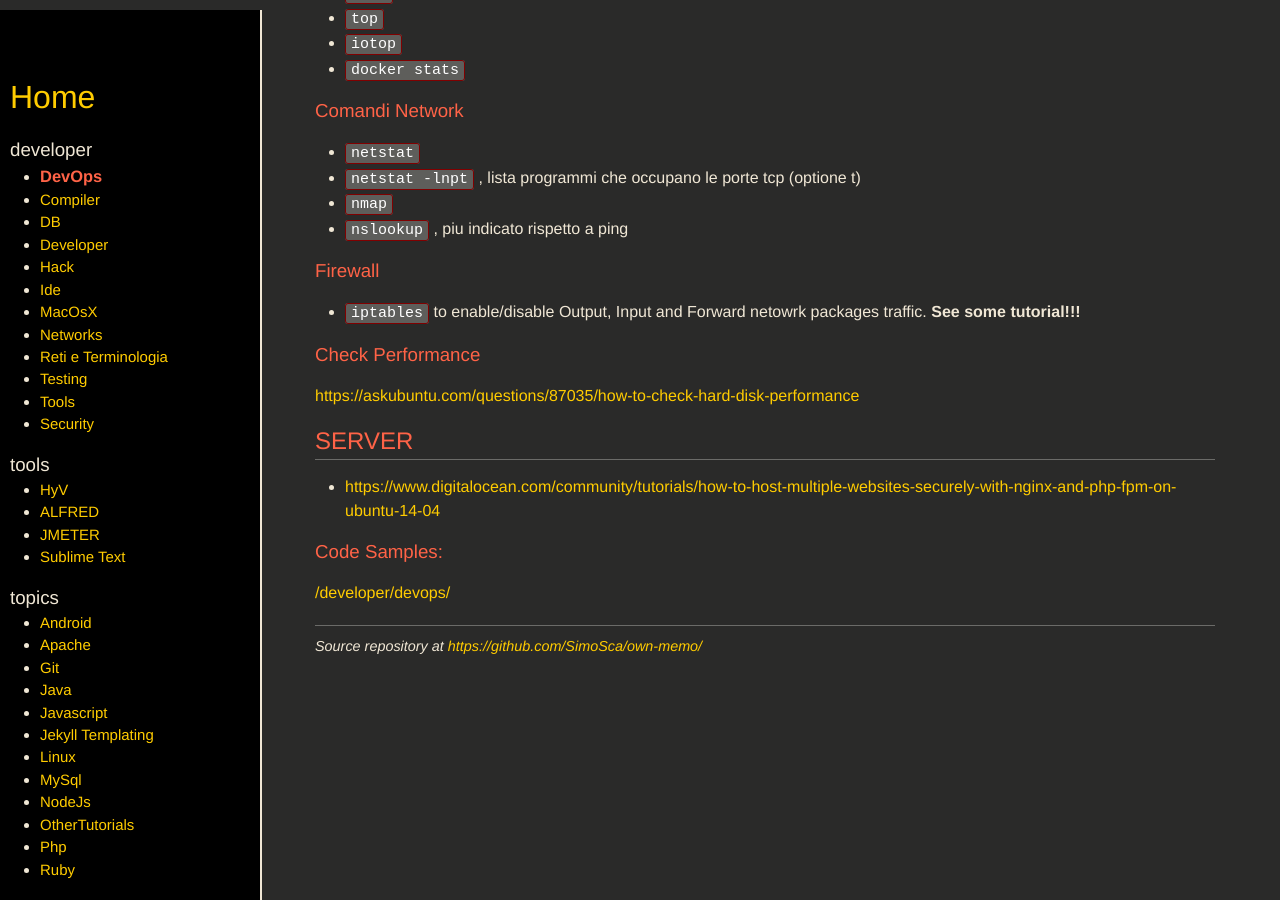
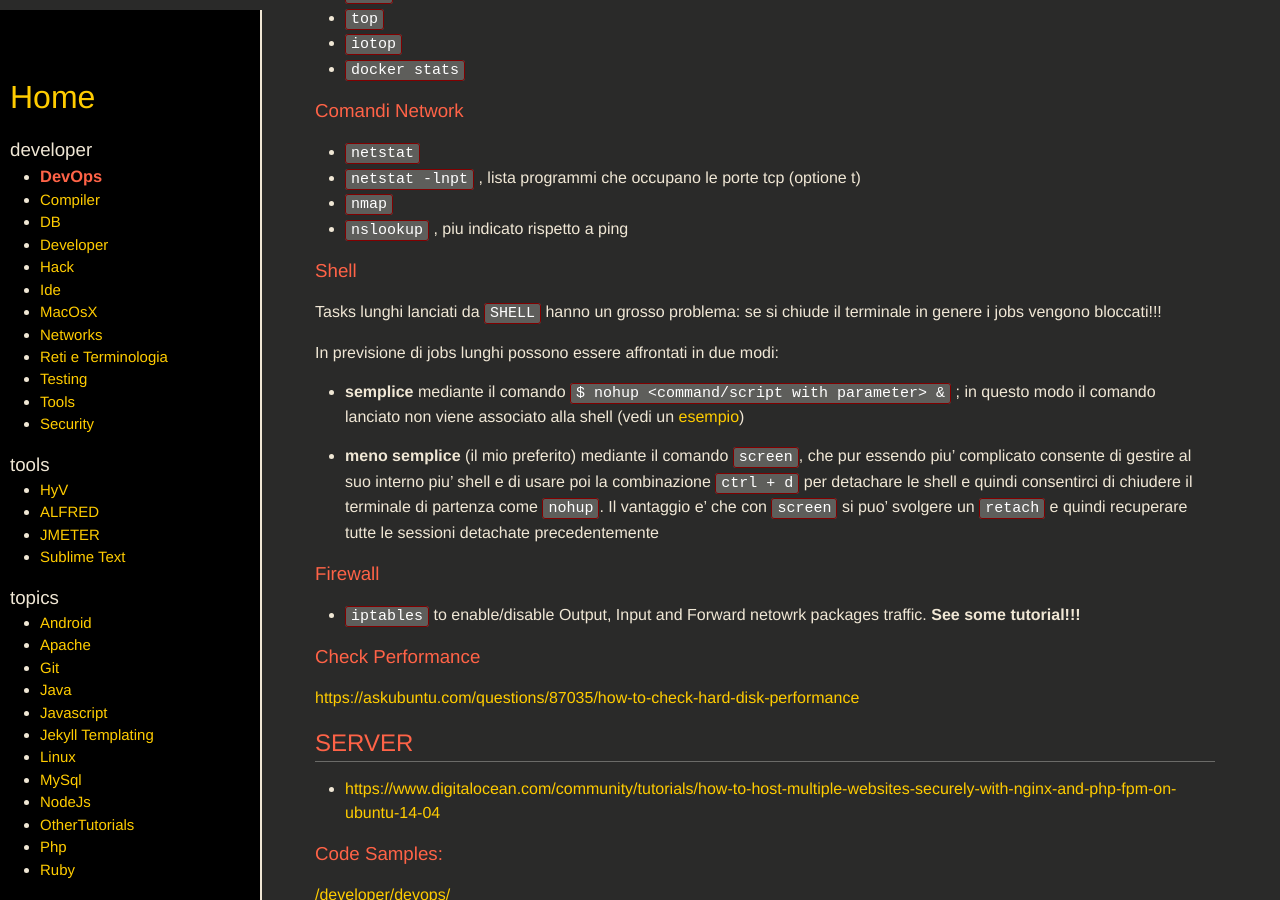
Before and after one commit to SimoSca/own-memo, a Jekyll site: the page built from _pages/developer/DevOps.md, in a window 1280 px wide and 900 px high, scrolled down 1815 px. Built offline with Jekyll 4.4.1, drawn with Linux system fonts in a browser that asks for light colours; nearby versions of some CDN libraries.

Commit message:
[improved] added screen and nohup commands to DevOps suggestions

```diff
--- a/_pages/developer/DevOps.md
+++ b/_pages/developer/DevOps.md
@@ -104,6 +104,20 @@ Cercare un tutorial.
 - `nmap`
 - `nslookup` , piu indicato rispetto a ping
 
+### Shell
+
+Tasks lunghi lanciati da `SHELL` hanno un grosso problema: se si chiude il terminale in genere i jobs vengono bloccati!!!
+
+In previsione di jobs lunghi possono essere affrontati in due modi:
+
+- **semplice** mediante il comando `$ nohup <command/script with parameter> &` ; in questo modo il comando lanciato non viene associato alla shell
+(vedi un [esempio](https://www.computerhope.com/unix/unohup.htm))
+
+- **meno semplice** (il mio preferito) mediante il comando `screen`, che pur essendo piu' complicato consente di gestire al suo interno piu' shell
+e di usare poi la combinazione `ctrl + d` per detachare le shell e quindi consentirci di chiudere il terminale di partenza come `nohup`.
+Il vantaggio e' che con `screen` si puo' svolgere un `retach` e quindi recuperare tutte le sessioni detachate precedentemente
+
+
 ### Firewall
 
 - `iptables` to enable/disable Output, Input and Forward netowrk packages traffic. **See some tutorial!!!**
```
